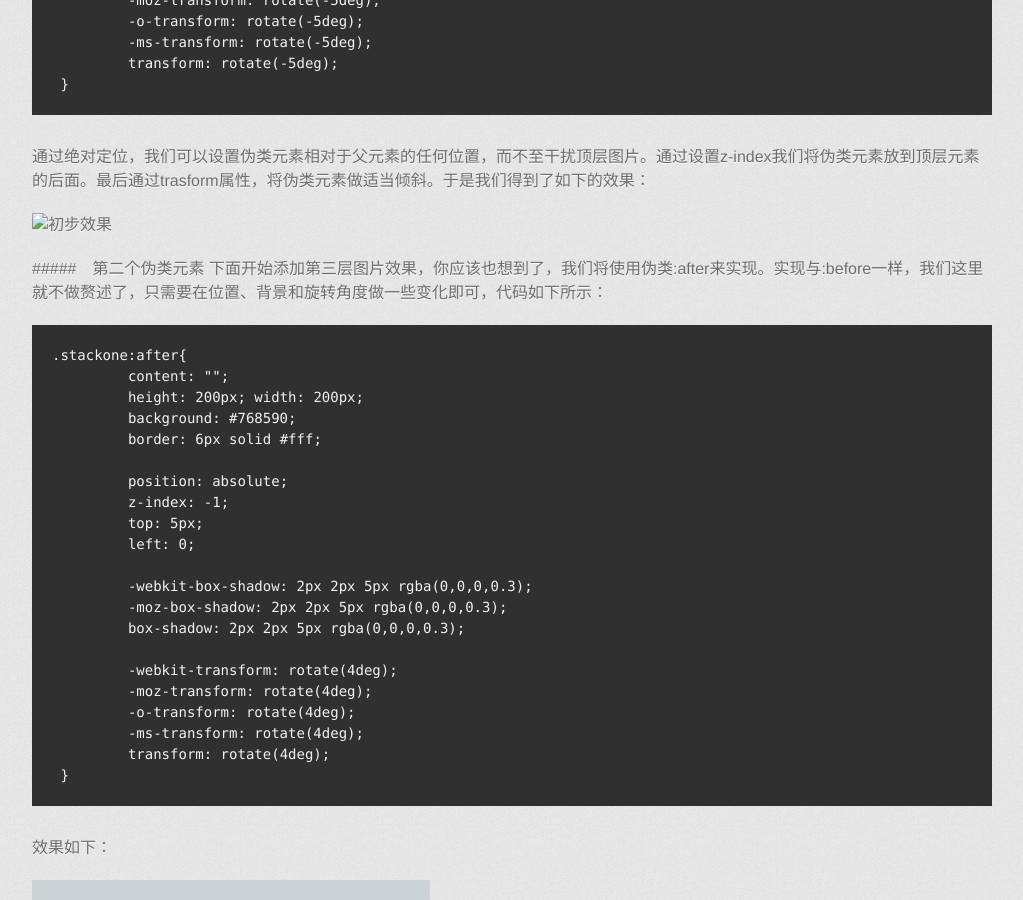
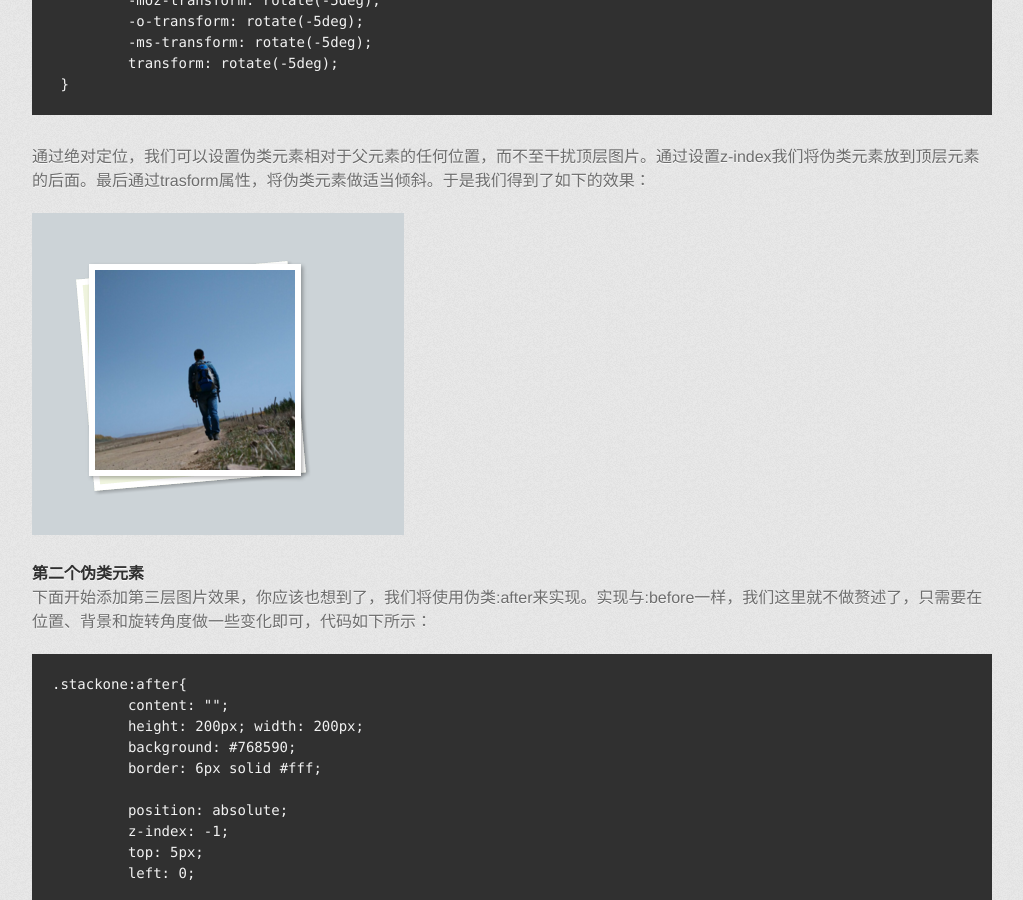
Before and after one commit to leemem/leemem.github.io, a Jekyll site: the page built from _posts/2016-07-16-use-css3-to-implement-stack.md, in a window 1280 px wide and 900 px high, scrolled down 3936 px. Shown: the whole window, without its empty margins (128-1151 px from the left). Built offline with Jekyll 4.4.1, drawn with Linux system fonts in a browser that asks for light colours; some web fonts are replaced.

```diff
--- a/_posts/2016-07-16-use-css3-to-implement-stack.md
+++ b/_posts/2016-07-16-use-css3-to-implement-stack.md
@@ -17,7 +17,7 @@ title: 利用伪类实现图片堆叠的效果
 
 看起来让人有赏心悦目的感觉，这可以在简单的元素上通过css实现。下面我们就来一步一步看怎么实现吧
 
-##### html内容
+#### html内容
 首先我们来创建第一张图片的标签，只需要创建一个img和包裹img的div。给div添加class “stackone”
 
 ~~~html
@@ -26,7 +26,7 @@ title: 利用伪类实现图片堆叠的效果
 </div>
 ~~~
 
-##### 基本样式
+#### 基本样式
 设置基本的样式margin/padding为0，并且给body加上背景色。因为我们图片边框是白色的，有一个对比。
 
 我这里使用的图片实际宽高和本文中要显示的大小不一致，为了让图片与显示合适大小，需要设置图片跟父元素一样大。
@@ -40,7 +40,7 @@ img{
 }
 ~~~
 
-##### 顶部图片效果
+#### 顶部图片效果
 现在我们来开始对普普通通的图片加上一些有意思的效果，如下面代码所示：
 
 ~~~css
@@ -79,7 +79,7 @@ img{
 
 是不是有点以前胶片相片的效果了。
 
-##### 第一个伪类元素
+#### 第一个伪类元素
 现在是时候给图片添加第一层层叠图片了。我们要做的是看起来有另外一张图片放在当前图片的下面。这里我们用:before这个伪类元素来实现，实现的代码与之前的代码差不多，只是增加了一个内容为空的属性
 
 ~~~css
@@ -138,7 +138,7 @@ img{
 
 ![初步效果](/images/Snap6.png)
 
-#####　第二个伪类元素
+#### 第二个伪类元素
 下面开始添加第三层图片效果，你应该也想到了，我们将使用伪类:after来实现。实现与:before一样，我们这里就不做赘述了，只需要在位置、背景和旋转角度做一些变化即可，代码如下所示：
 
 ~~~css
```
Also changed, not shown: images/Snap6.png (added).
